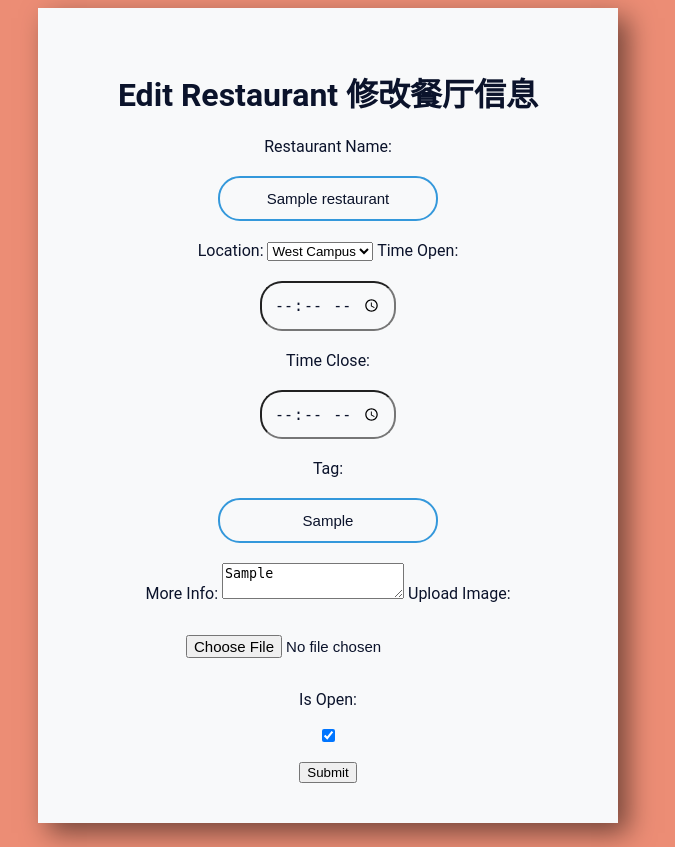
After one commit to imlrz/database_project, a Django app: page /catalog/editrestaurants/1 in a window 1280 px wide. The commit adds this page. Shown: the whole page, without its empty margins (312-987 px from the left). Run offline with Django 5.2, Linux system fonts and the light colour scheme; a user stored in the database is signed in; tables that the repository leaves empty hold one stand-in row (values such as "Sample post").

Commit message:
Add files via upload

```diff
--- a/myproj/catalog/models.py
+++ b/myproj/catalog/models.py
@@ -74,7 +74,7 @@ class COMMENT(models.Model):
 class REPLY(models.Model):
     reply_ID = models.AutoField(primary_key = True)
     user_ID = models.ForeignKey(settings.AUTH_USER_MODEL, models.CASCADE)
-    comm_ID = models.ForeignKey(COMMENT, models.CASCADE)
+    comm_ID = models.ForeignKey(COMMENT, related_name = 'replies', on_delete = models.CASCADE)
     content = models.CharField(max_length = 200)
 
     def __str__(self):
--- a/myproj/catalog/static/css/reg_style.css
+++ b/myproj/catalog/static/css/reg_style.css
@@ -7,9 +7,13 @@ body {
     justify-content: center;
 }
 
+.col-sm-10 {
+    margin-top: 150px;
+}
+
 .login {
     background-color: #f8f9fa;
-    width: 400px;
+    width: 500px;
     color: #0b132b;
     padding: 40px;
     box-shadow: 10px 10px 25px #00000080;
@@ -27,7 +31,8 @@ body {
     outline: none;
     color: #0b132b;
 }
-.login input[type="username"], .login input[type="password"] {
+
+.login input[type="username"], .login input[type="text"], .login input[type="password"] {
     border: 2px solid #3498db;
     width: 220px;
 }
@@ -38,7 +43,7 @@ body {
     cursor: pointer;
 }
 
-.login input[type="username"]:focus, .login input[type="password"]:focus {
+.login input[type="username"]:focus, .login input[type="text"]:focus, .login input[type="password"]:focus {
     border-color: #e76f51;
     width: 280px;
     transition: 0.5s;
--- a/myproj/catalog/templates/base_generic.html
+++ b/myproj/catalog/templates/base_generic.html
@@ -11,7 +11,7 @@
           {% block sidebar %}
             <ul class="sidebar-nav">
               <li><a href="{% url 'index' %}">Home</a></li>
-              {% if user.is_authenticated %}
+            {% if user.is_authenticated %}
               <li>User: {{ user.get_username }}</li>
               <li><a href="{% url 'logout'%}?next={{request.path}}">Logout</a></li>
             {% else %}
--- /dev/null
+++ b/myproj/catalog/templates/catalog/edit_restaurants.html
@@ -0,0 +1,39 @@
+<html>
+    <head>
+        <link rel="stylesheet" href="../../static/css/reg_style.css" />
+    </head>
+    <body>
+        <form action="{% url 'editrestaurants' restaurant.resta_ID %}" method="post" enctype="multipart/form-data" class="login">
+            {% csrf_token %}
+            <h1>Edit Restaurant 修改餐厅信息</h1>
+            <label for="resta_name">Restaurant Name:</label>
+            <input type="text" id="resta_name" name="resta_name" value="{{ restaurant.resta_name }}" required>
+            <label for="location">Location:</label>
+            <select id="location" name="location">
+                <option value="W" {% if restaurant.location == 'W' %}selected{% endif %}>West Campus</option>
+                <option value="E" {% if restaurant.location == 'E' %}selected{% endif %}>East Campus</option>
+                <option value="O" {% if restaurant.location == 'O' %}selected{% endif %}>Other places</option>
+            </select>
+            <label for="time_open">Time Open:</label>
+            <input type="time" id="time_open" name="time_open" value="{{ restaurant.time_open }}">
+            <label for="time_close">Time Close:</label>
+            <input type="time" id="time_close" name="time_close" value="{{ restaurant.time_close }}">
+            <label for="tag">Tag:</label>
+            <input type="text" id="tag" name="tag" value="{{ restaurant.tag }}">
+            <label for="more_Info">More Info:</label>
+            <textarea id="more_Info" name="more_Info">{{ restaurant.more_Info }}</textarea>
+            <label for="image">Upload Image:</label>
+            <input type="file" id="image" name="image" accept="image/*">
+            <label for="isopen">Is Open:</label>
+            <input type="checkbox" id="isopen" name="isopen" {% if restaurant.isopen %}checked{% endif %}>
+            <button type="submit">Submit</button>
+        </form>
+        {% if errors %}
+            <ul>
+                {% for error in errors %}
+                    <li>{{ error }}</li>
+                {% endfor %}
+            </ul>
+        {% endif %}
+    </body>
+</html>
--- a/myproj/catalog/templates/login_fail.html
+++ b/myproj/catalog/templates/login_fail.html
@@ -8,7 +8,7 @@
 
     <body style = "background: #eee";>
         <div style = "margin-left:15%; width: 70%; text-align: center;">
-            <img style = "width: 100%; "src = "static/image/404.png">
+            <img style = "width: 100%; " src = "../static/image/404.png">
 
             <h2> 抱歉, 您请求的页面不存在! </h2>
         </div>
--- a/myproj/catalog/templates/registration/login.html
+++ b/myproj/catalog/templates/registration/login.html
@@ -4,7 +4,6 @@
   {% if form.errors %}
     <p>Your username and password didn't match. Please try again.</p>
   {% endif %}
-
   {% if next %}
     {% if user.is_authenticated %}
     <p>Your account doesn't have access to this page. To proceed,
@@ -13,10 +12,9 @@
     <p>Please login to see this page.</p>
     {% endif %}
   {% endif %}
-
   <form method="post" action="{% url 'login' %}" class="login">
     {% csrf_token %}
-
+    <h1>Login 登录</h1>
     <div>
       <td>{{ form.username.label_tag }}</td>
       <td>{{ form.username }}</td>
@@ -34,4 +32,5 @@
 
   {# Assumes you setup the password_reset view in your URLconf #}
   <p><a href="{% url 'password_reset' %}">Lost password?</a></p>
+  <p><a href="{% url 'Registration' %}">No account?</a></p>
 {% endblock %}
--- a/myproj/catalog/urls.py
+++ b/myproj/catalog/urls.py
@@ -10,5 +10,9 @@ urlpatterns = [
     path('dishes/', views.DishListView.as_view(), name='dishes'),
     path('dishes/<int:pk>', views.DishDetailView.as_view(), name='dish-detail'),
     path('register', views.register, name='Registration'),
+    path('adddishes/', views.adddishes, name='adddishes'),
+    path('adddishes_form/', views.adddishes_form, name='adddishes_form'),
+    path('editrestaurants/<int:pk>', views.editrestaurants, name='editrestaurants'),
+    path('comment/<int:pk>', views.add_comment, name='add-comment'),
 ]
 urlpatterns += static(settings.MEDIA_URL, document_root = settings.MEDIA_ROOT)
--- a/myproj/catalog/views.py
+++ b/myproj/catalog/views.py
@@ -1,7 +1,8 @@
 from django.shortcuts import render
+from django.contrib.auth.decorators import login_required
 
 # Create your views here.
-from .models import RESTAURANT, DISH
+from .models import RESTAURANT, DISH, COMMENT, REPLY
 
 def index(request):
     """
@@ -30,8 +31,21 @@ class DishListView(generic.ListView):
 class RestaurantDetailView(generic.DetailView):
     model = RESTAURANT
 
+    def get_context_data(self, **kwargs):
+        context = super().get_context_data(**kwargs)
+        # 获取相关信息
+        context['restaurant_dishes'] = DISH.objects.filter(resta_ID = self.object.resta_ID)
+        context['restaurant_comments_and_replies'] = COMMENT.objects.filter(resta_ID = self.object.resta_ID).prefetch_related('replies')
+        return context
+
 class DishDetailView(generic.DetailView):
     model = DISH
+
+    def get_context_data(self, **kwargs):
+        context = super().get_context_data(**kwargs)
+        # 获取相关信息
+        context['dish_comments_and_replies'] = COMMENT.objects.filter(dish_ID = self.object.dish_ID).prefetch_related('replies')
+        return context
 
 # # 导入模块
 from django.shortcuts import render, redirect
@@ -77,3 +91,131 @@ def register(request):
 	else:
 		print('ERROR3')
 		return render(request, "login_fail.html")
+
+
+from django.urls import reverse
+
+def adddishes_form(request):
+    if request.method == 'POST':
+        resta_ID = request.POST.get('resta_ID')
+        # 重定向到表单页面并传递主码
+        return redirect(reverse('adddishes') + f'?resta_ID={resta_ID}')
+    return render(request, 'catalog/restaurant_detail.html')
+
+def adddishes(request):
+    if request.method == 'POST':
+        resta_ID = request.POST.get('resta_ID')
+        dish_name = request.POST.get('dishname')
+        price_c = request.POST.get('price')
+        more_Info = request.POST.get('moreinfo')
+        image = request.FILES.get('image')
+
+        # 处理表单数据
+        if not resta_ID or not dish_name:
+            print('ERROR0: Missing required fields')
+            return render(request, "login_fail.html")
+
+        # 用户已存在
+        if DISH.objects.filter(resta_ID=resta_ID, dish_name=dish_name).exists():
+            print('ERROR1: Dish already exists')
+            return render(request, "login_fail.html")
+
+        # 尝试保存新菜品
+        if 1:
+            restaurant = RESTAURANT.objects.get(resta_ID=resta_ID)
+            price = float(price_c) if price_c else None
+
+            dish = DISH(
+                resta_ID=restaurant,
+                dish_name=dish_name,
+                price=price,
+                more_Info=more_Info,
+                image=image
+            )
+            dish.full_clean()  # 验证字段
+            dish.save()
+            return redirect('restaurant-detail', pk=resta_ID)  # 重定向到餐馆详情页面
+
+    else:
+        resta_ID = request.GET.get('resta_ID')
+        return render(request, 'catalog/add_dishes.html', {'resta_ID': resta_ID})
+
+
+from django.shortcuts import render, get_object_or_404, redirect
+from django.http import HttpResponse
+from .models import RESTAURANT
+from django.core.exceptions import ValidationError
+from django.db.utils import IntegrityError
+
+@login_required
+def editrestaurants(request, pk):
+    restaurant = get_object_or_404(RESTAURANT, pk=pk)
+
+    if request.method == 'POST':
+        resta_name = request.POST.get('resta_name')
+        location = request.POST.get('location')
+        time_open = request.POST.get('time_open')
+        time_close = request.POST.get('time_close')
+        tag = request.POST.get('tag')
+        more_Info = request.POST.get('more_Info')
+        image = request.FILES.get('image') if 'image' in request.FILES else None
+        isopen = request.POST.get('isopen') == 'on'
+
+        # 更新餐厅信息
+        restaurant.resta_name = resta_name
+        restaurant.location = location
+        restaurant.time_open = time_open
+        restaurant.time_close = time_close
+        restaurant.tag = tag
+        restaurant.more_Info = more_Info
+        if image:
+            restaurant.image = image
+        restaurant.isopen = isopen
+
+        try:
+            restaurant.full_clean()  # 验证字段
+            restaurant.save()
+            return redirect('restaurant-detail', pk=restaurant.resta_ID)
+        except ValidationError as e:
+            print(f'ERROR: Validation error - {e}')
+            return render(request, "edit_restaurants.html", {'restaurant': restaurant, 'errors': e.messages})
+        except IntegrityError as e:
+            print(f'ERROR: Integrity error - {e}')
+            return render(request, "edit_restaurants.html", {'restaurant': restaurant, 'errors': [str(e)]})
+        except Exception as e:
+            print(f'ERROR: {e}')
+            return render(request, "edit_restaurants.html", {'restaurant': restaurant, 'errors': [str(e)]})
+
+    return render(request, 'catalog/edit_restaurants.html', {'restaurant': restaurant})
+
+
+from django.shortcuts import render, get_object_or_404, redirect
+from django.contrib.auth.decorators import login_required
+from .models import RESTAURANT, DISH, COMMENT
+
+@login_required
+def add_comment(request, pk):
+    restaurant = get_object_or_404(RESTAURANT, pk=pk)
+    dishes = DISH.objects.filter(resta_ID=restaurant)
+
+    if request.method == 'POST':
+        grade = request.POST.get('grade')
+        content = request.POST.get('content')
+        dish_id = request.POST.get('dish_ID')
+
+        # Check for valid inputs
+        if not grade or not content:
+            return render(request, 'catalog/add_comment.html', {'restaurant': restaurant, 'dishes': dishes, 'error': 'Grade and content are required.'})
+
+        # Create and save the comment
+        comment = COMMENT(
+            user_ID=request.user,
+            resta_ID=restaurant,
+            dish_ID=DISH.objects.get(pk=dish_id) if dish_id else None,
+            grade=grade,
+            content=content
+        )
+        comment.save()
+        return redirect('restaurant-detail', pk=restaurant.pk)
+
+    return render(request, 'catalog/add_comment.html', {'restaurant': restaurant, 'dishes': dishes})
```
Also changed, not shown: myproj/catalog/static/css/style.css (+150 -4 lines), myproj/catalog/templates/catalog/add_comment.html (added, +23 -0 lines), myproj/catalog/templates/catalog/add_dishes.html (added, +21 -0 lines), myproj/catalog/templates/catalog/dish_detail.html (+33 -6 lines), myproj/catalog/templates/catalog/restaurant_detail.html (+58 -1 lines), myproj/catalog/templates/registration/base_generic_reg.html (+6 -2 lines).
